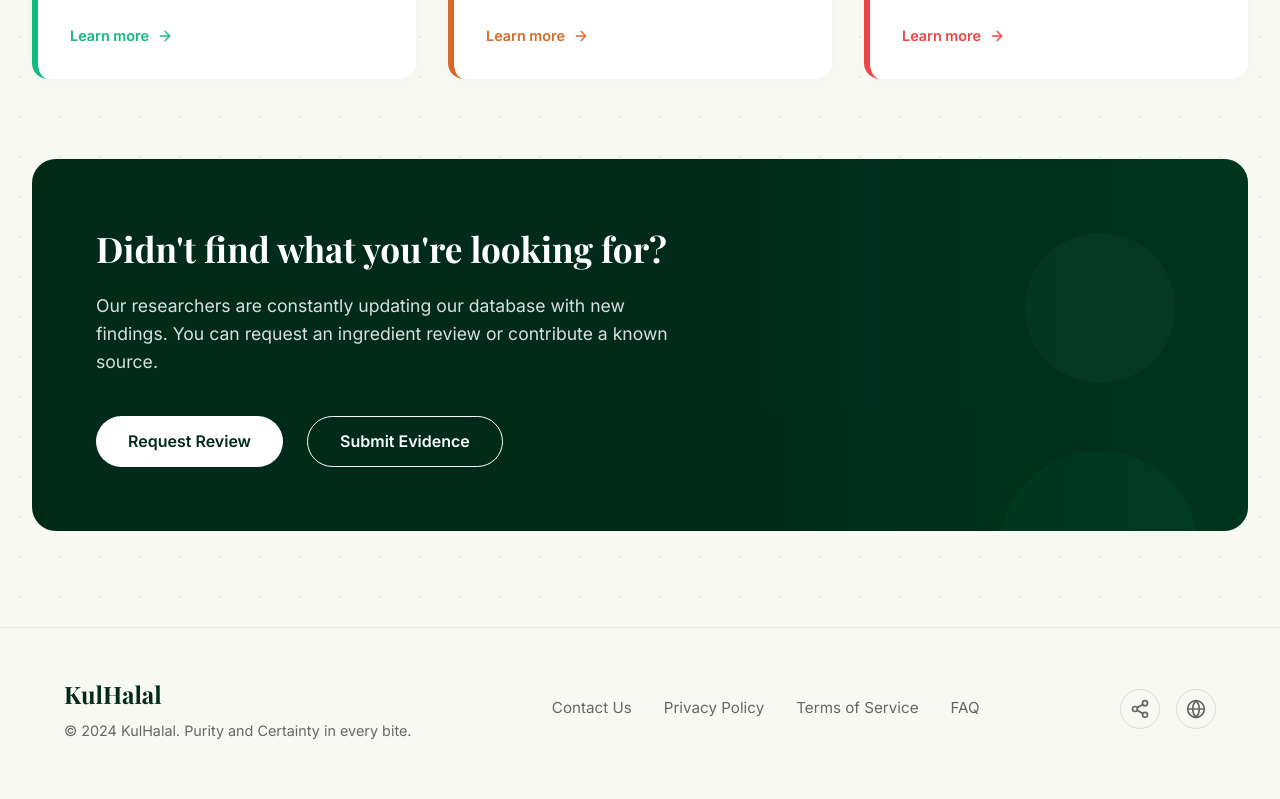
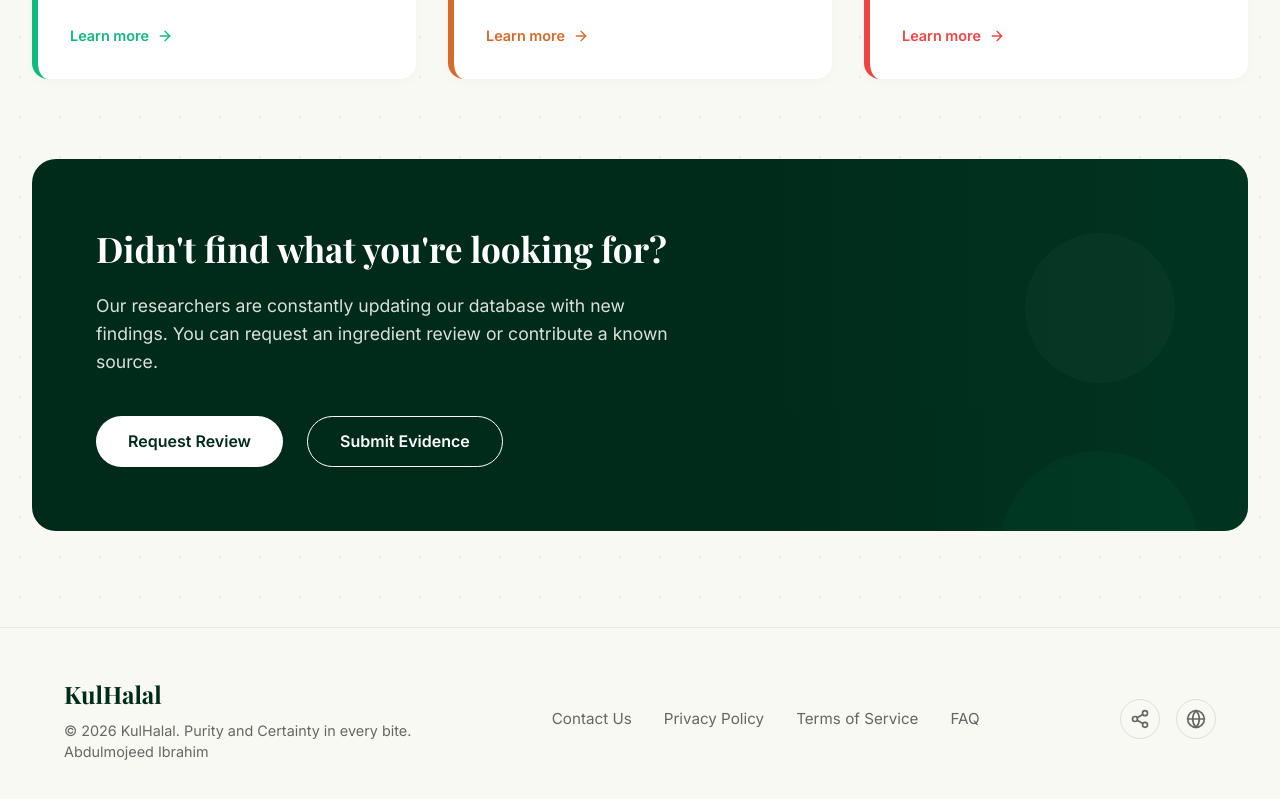
Before and after one commit to Gemcreation/kulhalal, a React (Create React App) app: page /knowledge-base in a window 1280 px wide. Shown: the part 1114-1913 px from the top of the page. Built offline with nearby package versions, Linux system fonts and the light colour scheme; the HTML template or start-up script is replaced by a standard one.

Commit message:
commmiting chnages

```diff
--- a/src/components/Footer/Footer.jsx
+++ b/src/components/Footer/Footer.jsx
@@ -11,7 +11,8 @@ const Footer = () => {
     <footer className="footer">
       <div className="footer__left">
         <h2 className="footer__logo">KulHalal</h2>
-        <p className="footer__copyright">© 2024 KulHalal. Purity and Certainty in every bite.</p>
+        <p className="footer__copyright">© 2026 KulHalal. Purity and Certainty in every bite.</p>
+        <p className="footer__copyright">Abdulmojeed Ibrahim</p>
       </div>
       <div className="footer__center">
         <a href="#contact">Contact Us</a>
```
